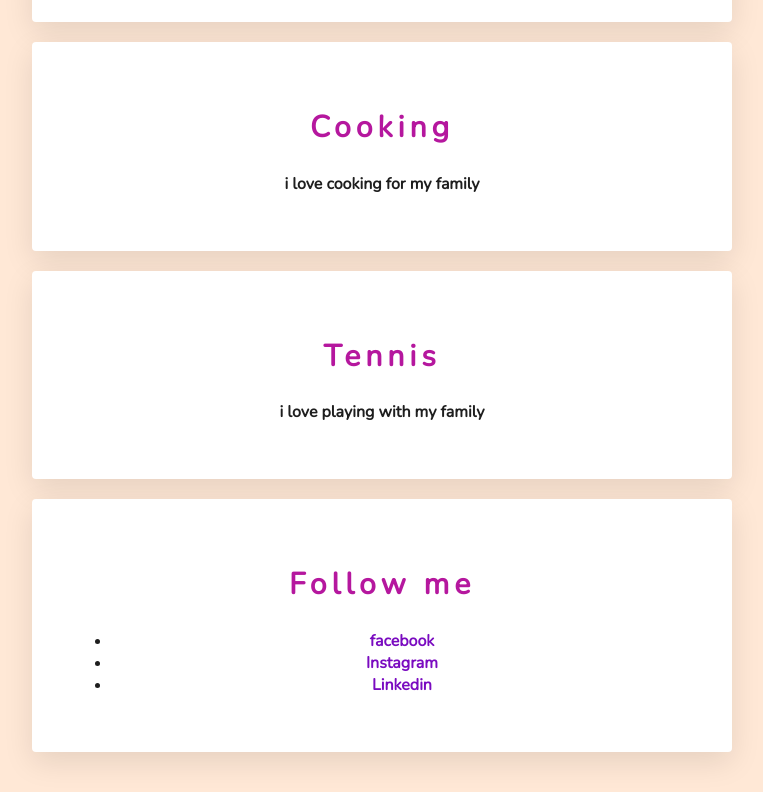
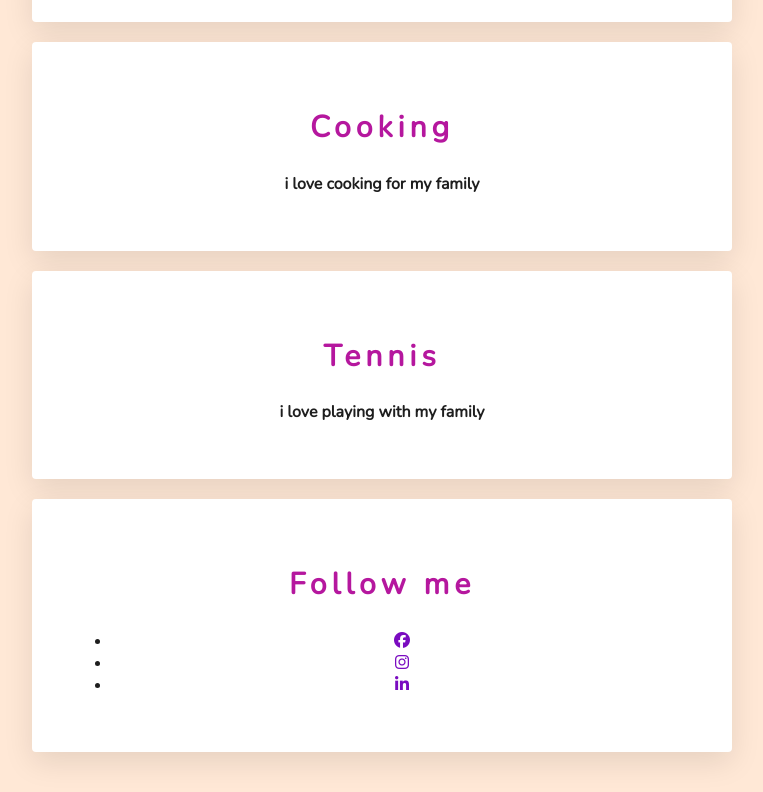
Before and after one commit to agathebalmont/my-profile, a plain HTML site: page index.html in a window 1280 px wide. Shown: the part 541-1333 px from the top of the page, without its empty margins (258-1021 px from the left). Drawn offline with nearby package versions, Linux system fonts and the light colour scheme; files whose address does not match are found by name.

Commit message:
Add files via upload

```diff
--- a/index.html
+++ b/index.html
@@ -1,5 +1,6 @@
 <!DOCTYPE html>
 <html>
+
 <head>
 
 	<title> Agathe Balmont's profile</title>
@@ -8,6 +9,8 @@
 	<link rel="preconnect" href="https://fonts.googleapis.com">
     <link rel="preconnect" href="https://fonts.gstatic.com" crossorigin>
     <link href="https://fonts.googleapis.com/css2?family=Merriweather:wght@700&family=Nunito:wght@200;400&display=swap" rel="stylesheet">
+    <script src="https://kit.fontawesome.com/970e5f1296.js" crossorigin="anonymous"></script>
+
 
 	<link rel="stylesheet" type="text/css" href="style.css">
 
@@ -36,11 +39,16 @@
    	   <h2> Follow me</h2>
        <ul class="list-horizontal">
 	   <li>
-	  	  <a href="https://www.facebook.com/agathe.balmont/">facebook </a></li>
+	  	  <a href="https://www.facebook.com/agathe.balmont/" target="_blank">
+	        <i class="fa-brands fa-facebook"></i>
+ </a></li>
 	   <li>
-	  	   <a href="https://www.instagram.com/agathebalmont/"> Instagram</a></li>
+	  	   <a href="https://www.instagram.com/agathebalmont/"target="_blank">
+            <i class="fa-brands fa-instagram"></i></a></li>
 	   <li>
-	  	   <a href="https://www.linkedin.com/in/agathe-balmont/"> Linkedin</a></li>
+	  	   <a href="https://www.linkedin.com/in/agathe-balmont/"target="_blank">
+  	        <i class="fa-brands fa-linkedin-in"></i>
+</a></li>
         </ul>
    </div>
  </div>
```
Also changed, not shown: images/profile-picture.png (added).
